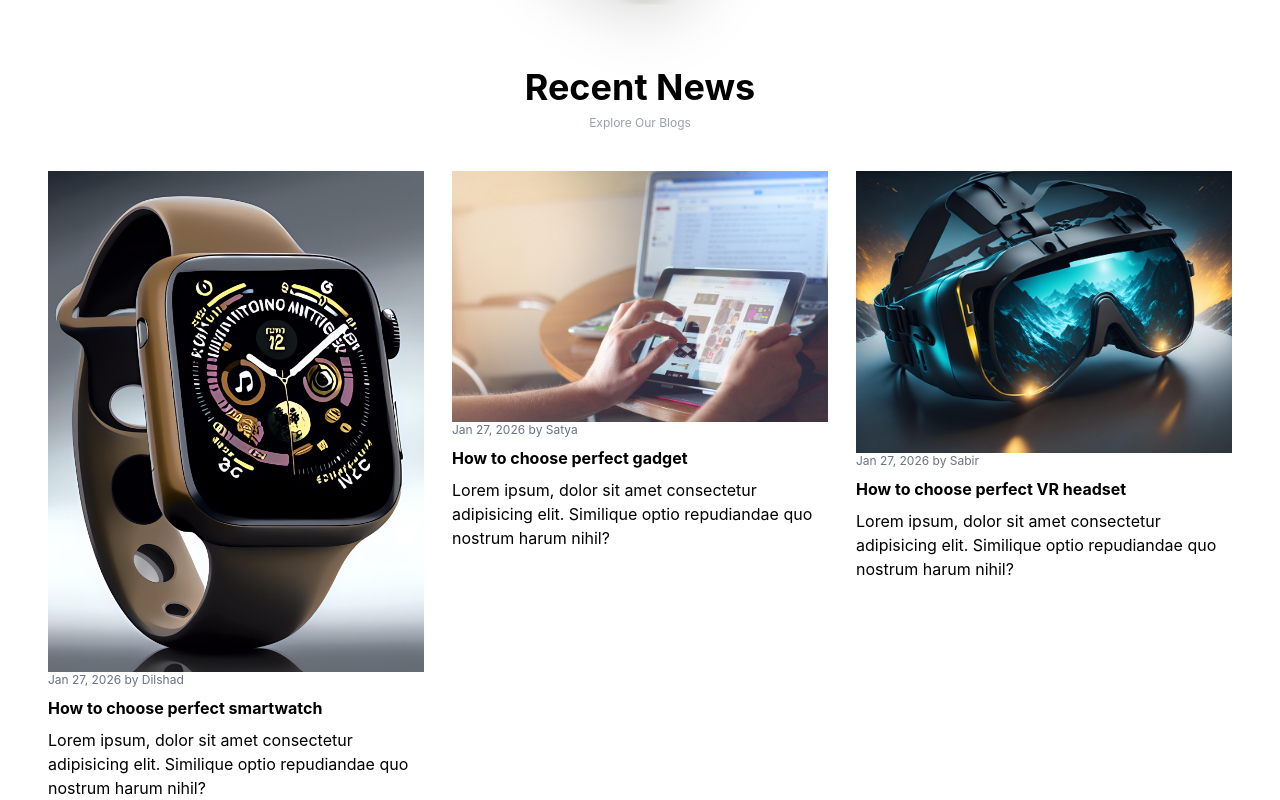
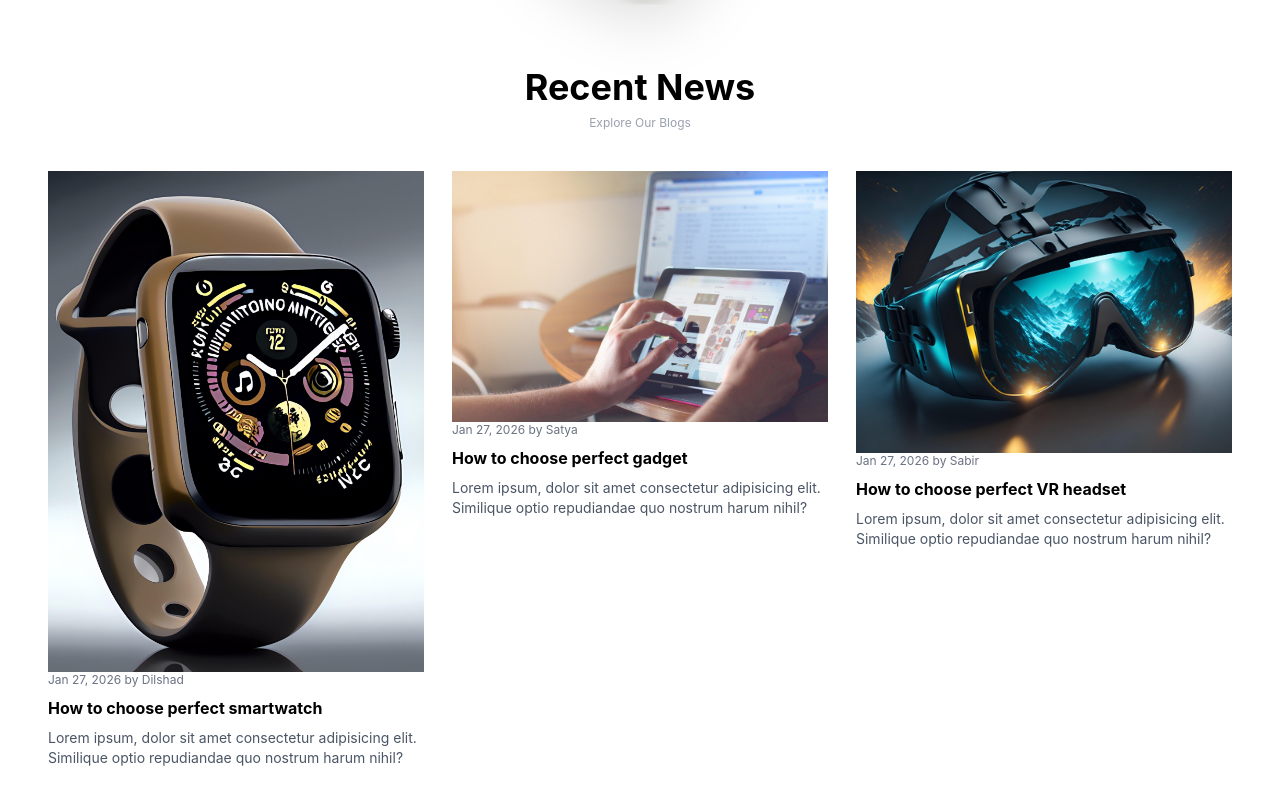
Before and after one commit to kaxadeveloper/Ecommerce, a React (Vite) app: page / in a window 1280 px wide. Shown: the part 3391-4191 px from the top of the page. After the commit the page ends 4159 px from the top, so only its background shows below. Built offline with nearby package versions, Linux system fonts and the light colour scheme.

Commit message:
style subtitle

```diff
--- a/src/components/Blogs/Blogs.jsx
+++ b/src/components/Blogs/Blogs.jsx
@@ -44,7 +44,7 @@ const Blogs = () => {
                                 <div className='space-y-2'>
                                     <p className='text-xs text-gray-500'>{data.published}</p>
                                     <p className='font-bold line-clamp-1'>{data.title}</p>
-                                    <p >{data.subtitle}</p>
+                                    <p className='line-clamp-2 text-sm text-gray-600 dark:text-gray-400'>{data.subtitle}</p>
                                 </div>
                             </div>
                         ))
```
